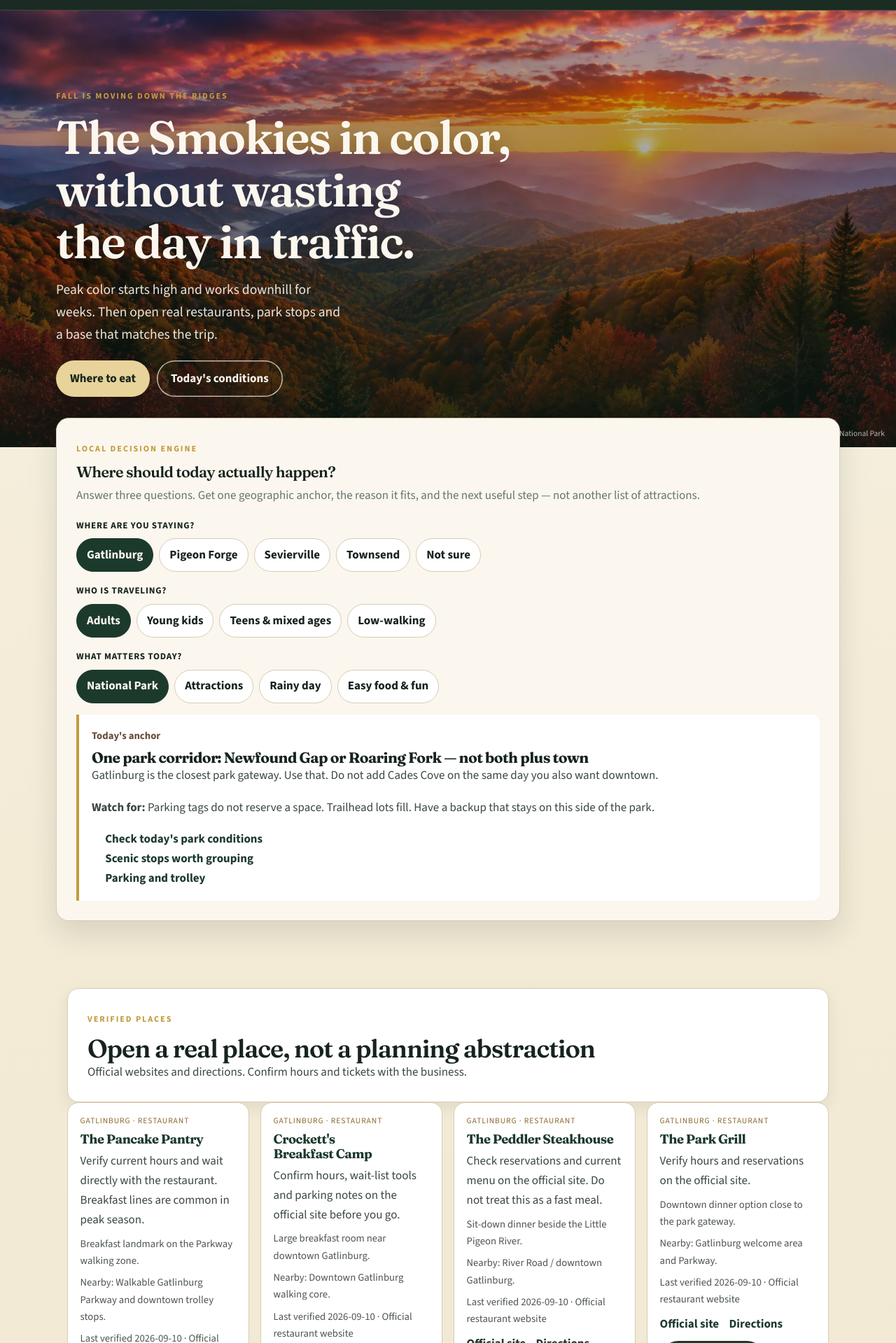
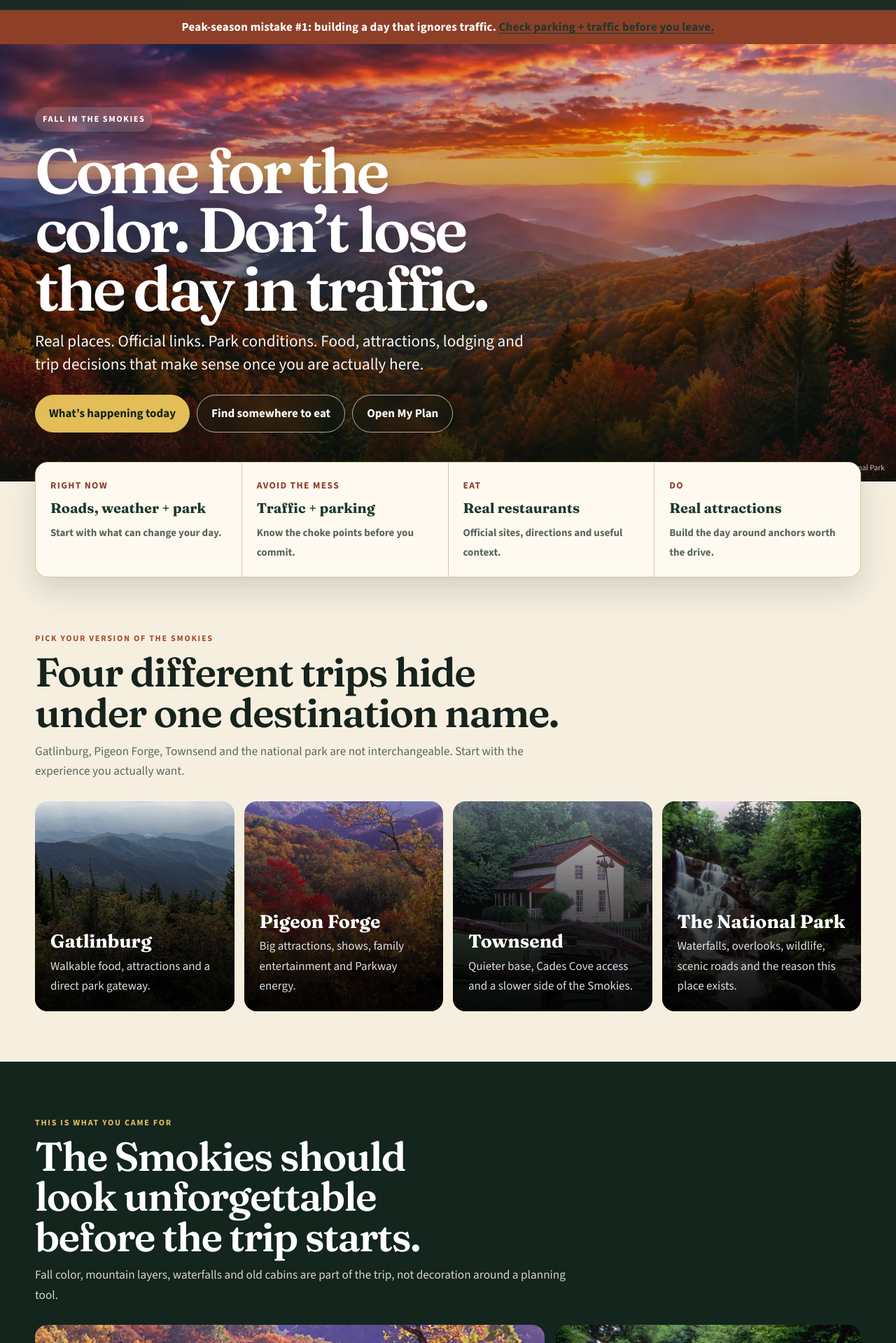
Before and after one commit to masondtorres/smokies-insider-guide, a Next.js app: page / in a window 1280 px wide. Shown: the part 101-2020 px from the top of the page at 70% size. Built offline with nearby package versions, Linux system fonts and the light colour scheme.

Commit message:
Overhaul homepage into destination and commerce experience

```diff
--- a/src/app/page.tsx
+++ b/src/app/page.tsx
@@ -1,44 +1,128 @@
 import type { Metadata } from "next";
 import Link from "next/link";
+import "./home-overhaul.css";
 import { DecisionEngine } from "@/components/decision-engine";
 import { JsonLd } from "@/components/guide";
-import { PlaceList } from "@/components/place-list";
-import { places } from "@/data/places";
+import { mapsUrl, places } from "@/data/places";
 import { breadcrumbSchema, organizationSchema, webPageSchema, webSiteSchema } from "@/lib/seoSchema";
 
 export const metadata: Metadata = {
-  title: "Smokies Insider | Smoky Mountains Trip Planner",
-  description: "Fall color, real restaurants, park stops and a trip plan that survives traffic.",
+  title: "Smokies Insider | Gatlinburg, Pigeon Forge & Great Smoky Mountains Guide",
+  description: "Plan the Smokies with current conditions, real restaurants and attractions, fall color, traffic help, official links and a trip plan you can actually use.",
   alternates: { canonical: "/" },
 };
 
+const featured = [
+  places.find((p) => p.slug === "pancake-pantry-gatlinburg"),
+  places.find((p) => p.slug === "dollywood"),
+  places.find((p) => p.slug === "ripleys-aquarium-gatlinburg"),
+  places.find((p) => p.slug === "local-goat-pigeon-forge"),
+  places.find((p) => p.slug === "anakeesta"),
+  places.find((p) => p.slug === "dancing-bear-lodge"),
+].filter(Boolean) as typeof places;
+
 export default function Home() {
   return (
-    <main className="smokies-home-v2" id="home">
-      <section className="si-hero si-hero--photo" aria-labelledby="home-title">
-        <div className="si-hero-copy">
-          <p className="si-kicker">Fall is moving down the ridges</p>
-          <h1 id="home-title">The Smokies in color, without wasting the day in traffic.</h1>
-          <p className="si-hero-promise">
-            Peak color starts high and works downhill for weeks. Then open real restaurants, park stops and a base that matches the trip.
+    <main className="home-overhaul" id="home">
+      <div className="home-alert">
+        Peak-season mistake #1: building a day that ignores traffic. <Link href="/parking-traffic">Check parking + traffic before you leave.</Link>
+      </div>
+
+      <section className="home-hero" aria-labelledby="home-title">
+        <div className="home-hero-inner">
+          <span className="home-season">Fall in the Smokies</span>
+          <h1 id="home-title">Come for the color. Don’t lose the day in traffic.</h1>
+          <p className="home-hero-lead">
+            Real places. Official links. Park conditions. Food, attractions, lodging and trip decisions that make sense once you are actually here.
           </p>
-          <div className="si-actions">
-            <Link className="si-button si-button-primary" href="/eat">Where to eat</Link>
-            <Link className="si-button si-button-secondary" href="/today">Today's conditions</Link>
+          <div className="home-hero-actions">
+            <Link className="home-btn home-btn-primary" href="/today">What’s happening today</Link>
+            <Link className="home-btn home-btn-light" href="/eat">Find somewhere to eat</Link>
+            <Link className="home-btn home-btn-light" href="/my-plan">Open My Plan</Link>
           </div>
         </div>
-        <p className="si-photo-credit">Cades Cove, Great Smoky Mountains National Park</p>
+        <span className="home-credit">Cades Cove • Great Smoky Mountains National Park</span>
       </section>
-      <div className="si-engine-wrap">
-        <DecisionEngine />
+
+      <div className="home-shell">
+        <nav className="home-intel" aria-label="Fast Smokies trip decisions">
+          <Link href="/today"><small>Right now</small><strong>Roads, weather + park</strong><span>Start with what can change your day.</span></Link>
+          <Link href="/parking-traffic"><small>Avoid the mess</small><strong>Traffic + parking</strong><span>Know the choke points before you commit.</span></Link>
+          <Link href="/eat"><small>Eat</small><strong>Real restaurants</strong><span>Official sites, directions and useful context.</span></Link>
+          <Link href="/do"><small>Do</small><strong>Real attractions</strong><span>Build the day around anchors worth the drive.</span></Link>
+        </nav>
       </div>
-      <section className="si-section si-width">
-        <PlaceList
-          title="Open a real place, not a planning abstraction"
-          intro="Official websites and directions. Confirm hours and tickets with the business."
-          items={places.slice(0, 9)}
-        />
+
+      <section className="home-section home-shell">
+        <span className="home-kicker">Pick your version of the Smokies</span>
+        <h2 className="home-heading">Four different trips hide under one destination name.</h2>
+        <p className="home-subhead">Gatlinburg, Pigeon Forge, Townsend and the national park are not interchangeable. Start with the experience you actually want.</p>
+        <div className="town-grid">
+          <Link className="town-card town-gatlinburg" href="/eat"><strong>Gatlinburg</strong><span>Walkable food, attractions and a direct park gateway.</span></Link>
+          <Link className="town-card town-pigeon" href="/do"><strong>Pigeon Forge</strong><span>Big attractions, shows, family entertainment and Parkway energy.</span></Link>
+          <Link className="town-card town-townsend" href="/stay"><strong>Townsend</strong><span>Quieter base, Cades Cove access and a slower side of the Smokies.</span></Link>
+          <Link className="town-card town-park" href="/see"><strong>The National Park</strong><span>Waterfalls, overlooks, wildlife, scenic roads and the reason this place exists.</span></Link>
+        </div>
       </section>
+
+      <section className="home-section home-section-dark">
+        <div className="home-shell">
+          <span className="home-kicker">This is what you came for</span>
+          <h2 className="home-heading">The Smokies should look unforgettable before the trip starts.</h2>
+          <p className="home-subhead">Fall color, mountain layers, waterfalls and old cabins are part of the trip, not decoration around a planning tool.</p>
+          <div className="photo-story">
+            <figure className="photo-big"><img src="/images/photos/newfound-gap-autumn.webp" alt="Autumn color along Newfound Gap Road in Great Smoky Mountains National Park"/><figcaption>Newfound Gap Road • fall</figcaption></figure>
+            <div className="photo-stack">
+              <figure><img src="/images/photos/ramsey-cascades.webp" alt="Ramsey Cascades waterfall in Great Smoky Mountains National Park"/><figcaption>Ramsey Cascades</figcaption></figure>
+              <figure><img src="/images/photos/cades-cove-gregg-cable-house.webp" alt="Historic Gregg-Cable House in Cades Cove"/><figcaption>Cades Cove</figcaption></figure>
+            </div>
+          </div>
+        </div>
+      </section>
+
+      <section className="home-section home-shell">
+        <span className="home-kicker">Start with real places</span>
+        <h2 className="home-heading">No more “meal zones.” Open the place.</h2>
+        <p className="home-subhead">Every featured listing below has a working official website and directions. Hours, tickets and availability stay with the business that controls them.</p>
+        <div className="place-rail">
+          {featured.map((place) => (
+            <article className="place-card" key={place.slug}>
+              <span className="place-meta">{place.town} • {place.kind}</span>
+              <h3><Link href={`/places/${place.slug}`}>{place.name}</Link></h3>
+              <p>{place.familyFit}</p>
+              <div className="place-links">
+                <Link href={`/places/${place.slug}`}>Insider page</Link>
+                <a href={place.website} target="_blank" rel="noreferrer">Official site ↗</a>
+                <a href={mapsUrl(place)} target="_blank" rel="noreferrer">Directions ↗</a>
+              </div>
+            </article>
+          ))}
+        </div>
+      </section>
+
+      <section className="home-section-tight home-shell">
+        <div className="revenue-strip">
+          <div>
+            <span className="home-kicker">Local business owners</span>
+            <h2>Get found while visitors are deciding where to spend the day.</h2>
+            <p>Smokies Insider is building verified local listings, featured placements and sponsorship inventory. Paid placement stays labeled. Editorial judgment stays independent.</p>
+          </div>
+          <Link className="home-btn" href="/advertise">Advertise or get listed</Link>
+        </div>
+      </section>
+
+      <section className="home-section home-shell">
+        <span className="home-kicker">Build a day that works</span>
+        <h2 className="home-heading">Choose the problem you are actually trying to solve.</h2>
+        <div className="trip-grid">
+          <article className="trip-card"><span className="home-kicker">Family</span><h3>Kids + bad weather</h3><p>Keep an indoor anchor ready before rain starts controlling the trip.</p><Link href="/do">See indoor attractions →</Link></article>
+          <article className="trip-card"><span className="home-kicker">Park day</span><h3>Color + scenic drive</h3><p>Check road conditions first, then build around one major park corridor instead of crossing the county all day.</p><Link href="/today">Check today →</Link></article>
+          <article className="trip-card"><span className="home-kicker">Food</span><h3>Breakfast before the crowds</h3><p>Open verified restaurant pages, official sites and directions before you are hungry and stuck on the Parkway.</p><Link href="/eat">Open restaurants →</Link></article>
+        </div>
+        <div className="home-engine-wrap"><DecisionEngine /></div>
+        <p className="home-note">Smokies Insider is independent and is not affiliated with the National Park Service or businesses listed unless a relationship is specifically disclosed.</p>
+      </section>
+
       <JsonLd data={webSiteSchema()} />
       <JsonLd data={organizationSchema()} />
       <JsonLd data={webPageSchema({ path: "/", title: metadata.title as string, description: metadata.description ?? "", dateModified: "2026-09-10" })} />
```
